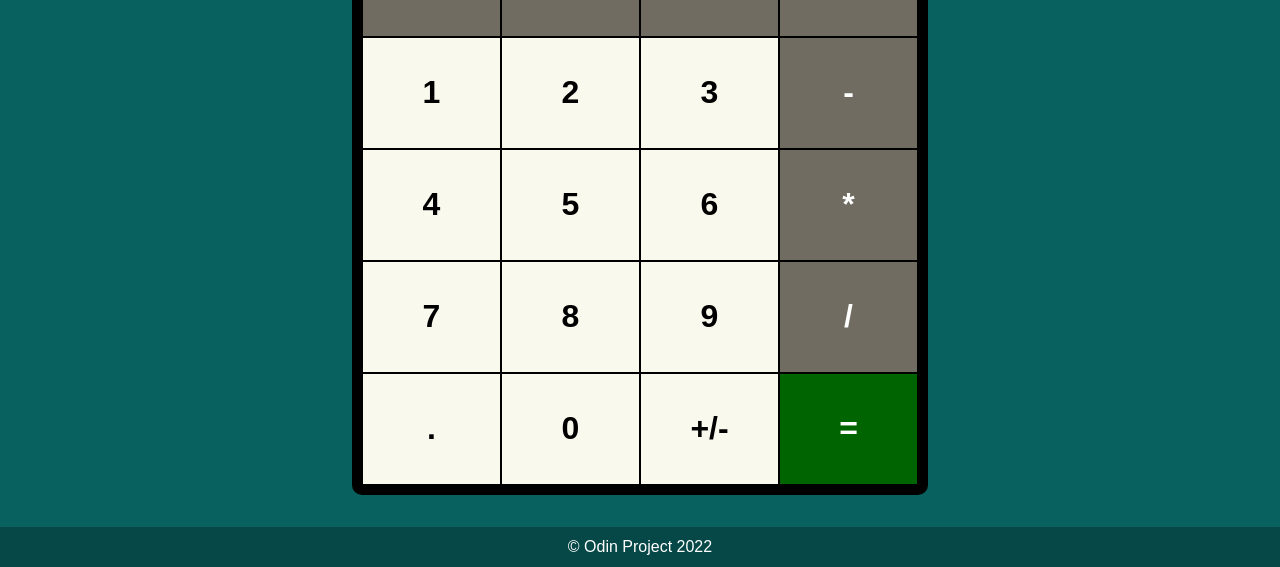
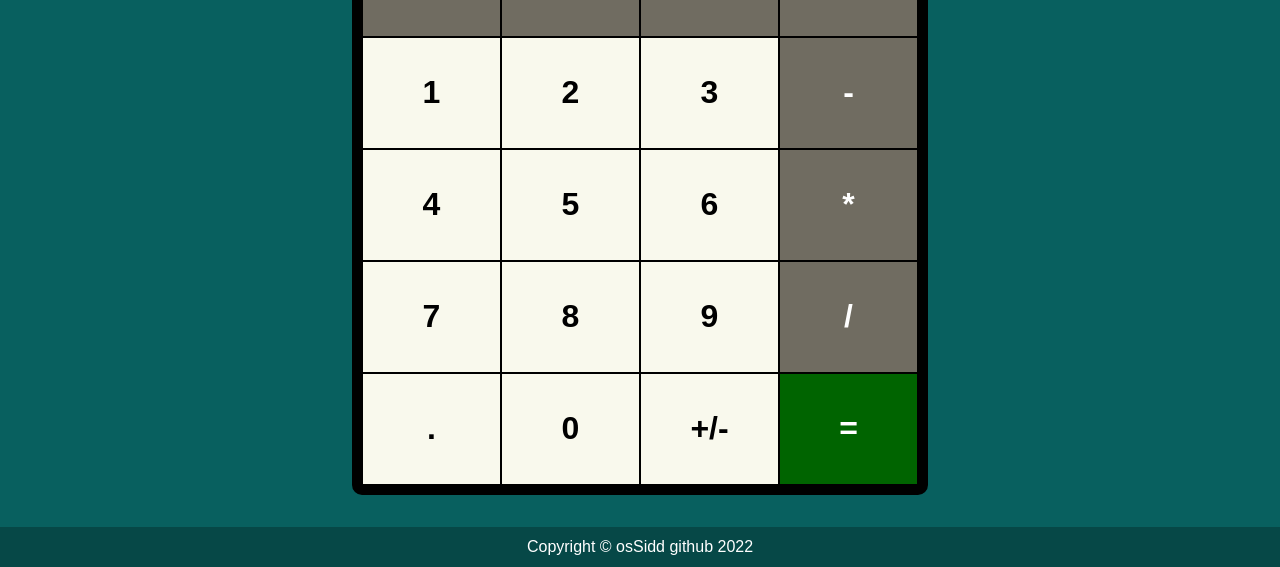
Before and after one commit to mc23234/Calculator, a plain HTML site: page index.html in a window 1280 px wide. Shown: the part 385-952 px from the top of the page. Drawn offline with Linux system fonts and the light colour scheme.

Commit message:
changes in footer

```diff
--- a/index.html
+++ b/index.html
@@ -53,7 +53,7 @@
 		</main>
 
 		<footer>
-			&copy Odin Project 2022
+			Copyright &copy; osSidd github 2022
 		</footer>
 	</body>
 </html>
```
